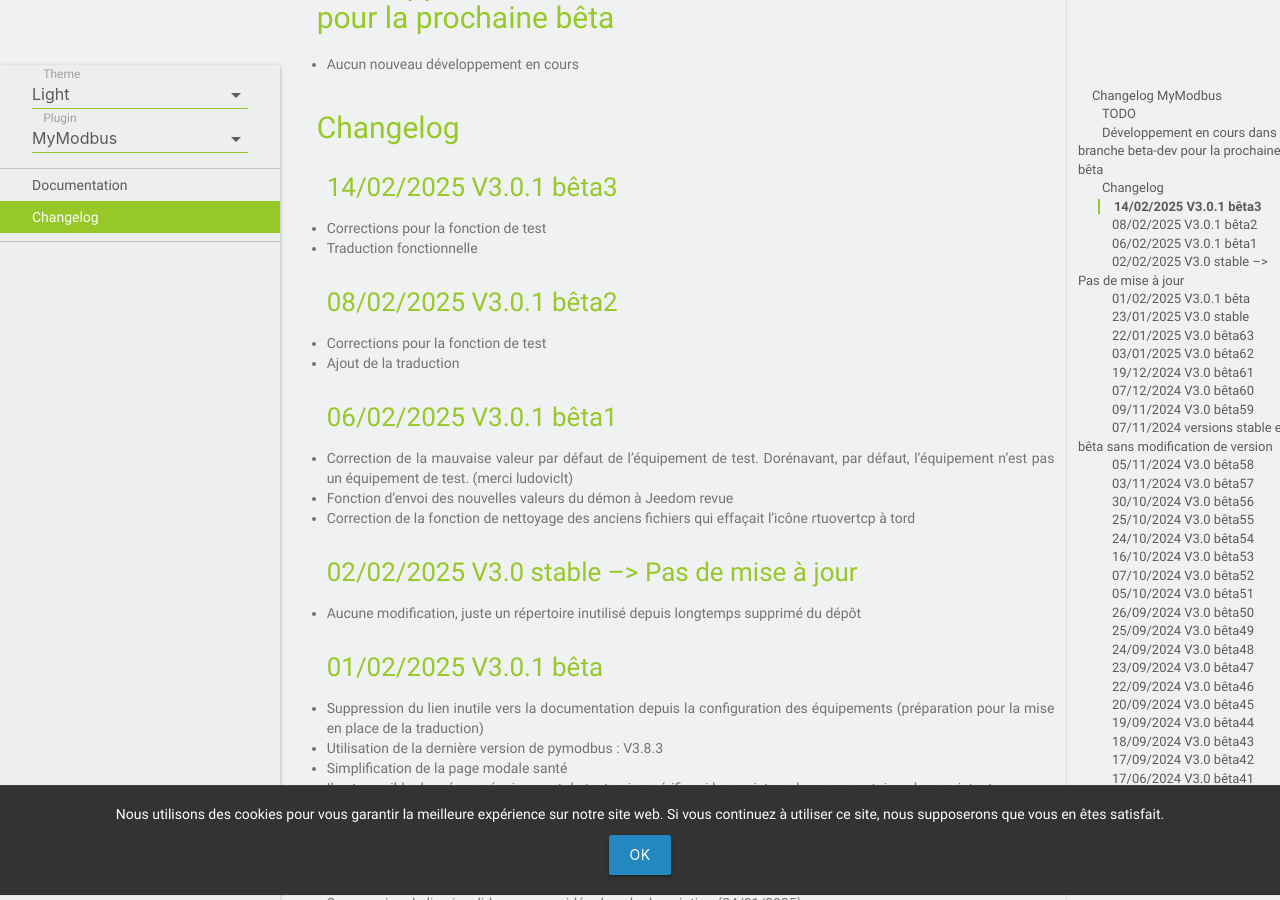
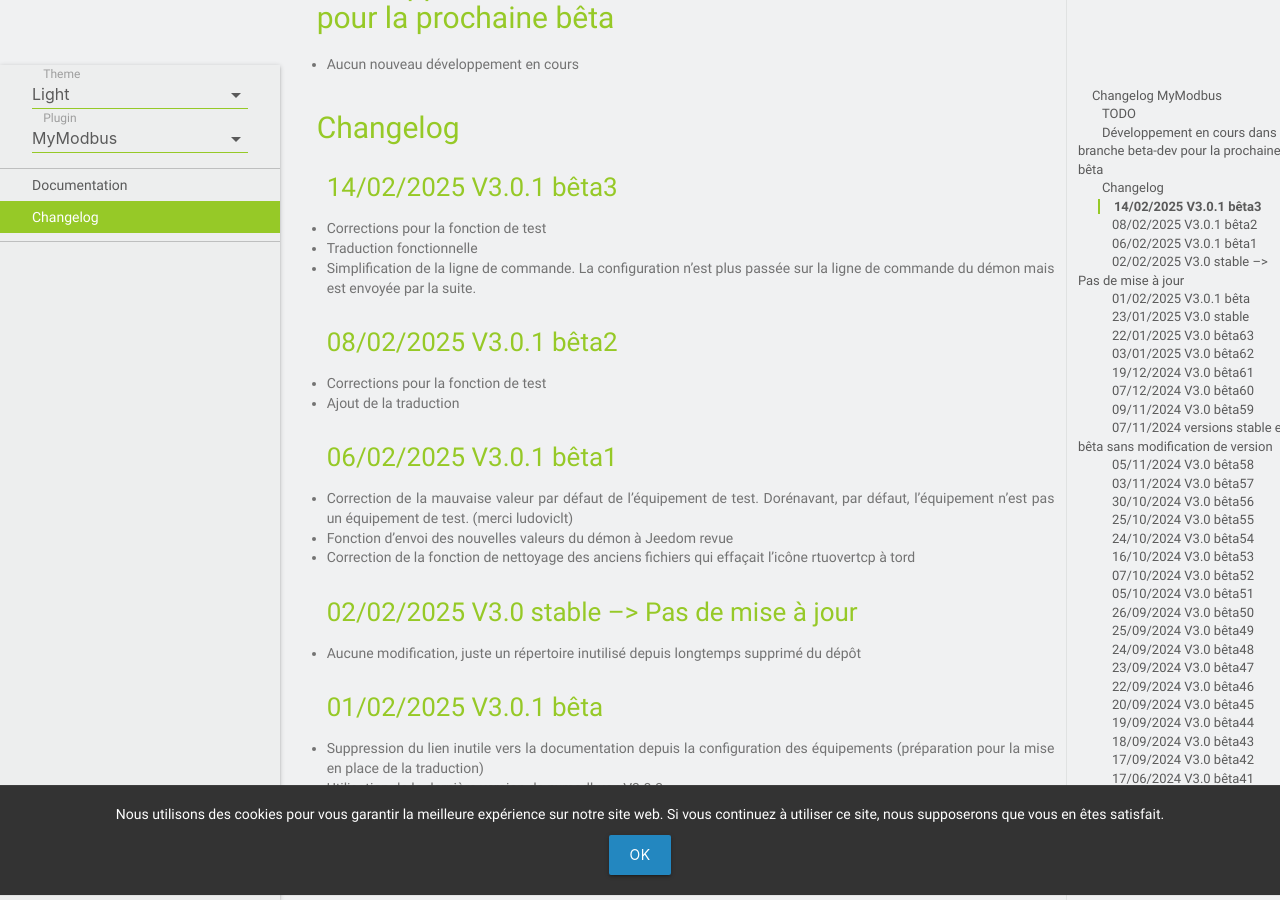
Before and after one commit to MrWaloo/jeedom-plugins-doc, a Jekyll site: the page built from docs/fr_FR/mymodbus_changelog.md, in a window 1280 px wide and 900 px high, scrolled down 343 px. Built offline with Jekyll 4.4.1, drawn with Linux system fonts in a browser that asks for light colours; emoji names are drawn with the system emoji font; our own code applies the rules of GitHub Pages for plain Markdown files.

Commit message:
Update mymodbus_changelog.md

```diff
--- a/docs/fr_FR/mymodbus_changelog.md
+++ b/docs/fr_FR/mymodbus_changelog.md
@@ -12,6 +12,7 @@
 ### 14/02/2025 V3.0.1 bêta3
 - Corrections pour la fonction de test
 - Traduction fonctionnelle
+- Simplification de la ligne de commande. La configuration n'est plus passée sur la ligne de commande du démon mais est envoyée par la suite.
 
 ### 08/02/2025 V3.0.1 bêta2
 - Corrections pour la fonction de test
```
